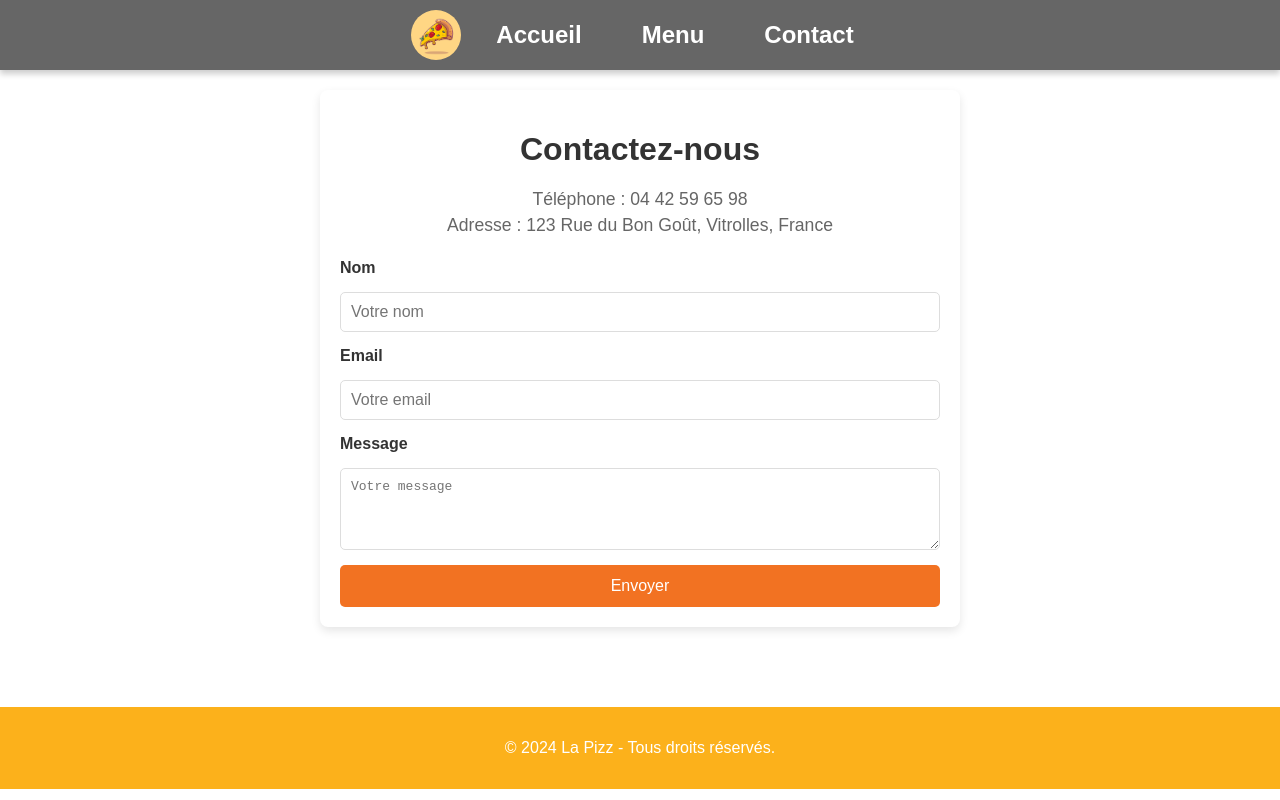
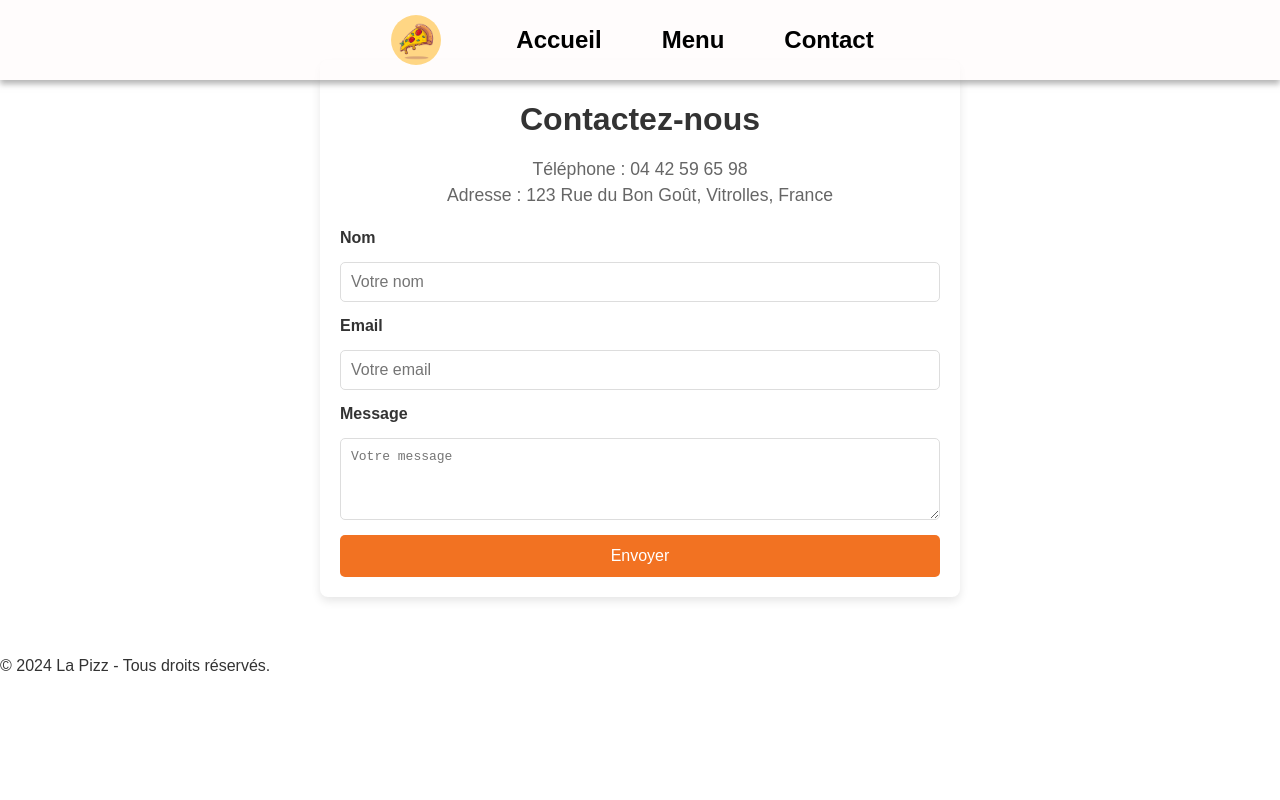
Before and after one commit to MustaphaMab/La_pizz_avec_REACT, a React (Create React App) app in the folder frontend/: page /Contact in a window 1280 px wide. Built offline with nearby package versions, Linux system fonts and the light colour scheme.

Commit message:
amélioration header

```diff
--- a/frontend/src/App.js
+++ b/frontend/src/App.js
@@ -6,7 +6,7 @@ import Menu from './pages/menu';
 import Contact from './pages/contact';
 import Footer from './pages/footer';
 
-import './App.css';
+// import './App.css';
 
 
 
--- /dev/null
+++ b/frontend/src/pages/footer.css
@@ -0,0 +1,7 @@
+/* footer.css */
+footer {
+    text-align: center;
+    padding: 1em;
+    background-color: rgb(252, 177, 27);
+    color: white;
+  }
--- /dev/null
+++ b/frontend/src/pages/header.css
@@ -0,0 +1,119 @@
+/* Styles pour le header */
+.header {
+    position: fixed;
+    top: 0;
+    left: 0;
+    width: 100%;
+    padding: 10px 0;
+    margin: auto;
+    background-color: rgba(255, 251, 251, 0.725); /* Fond semi-transparent */
+    box-shadow: 0 4px 6px rgba(124, 124, 124, 0.581);
+    z-index: 10;
+    display: flex;
+    justify-content: center;
+    align-items: center;
+  }
+
+  .nav-container {
+    display: flex;
+    align-items: center;
+    gap: 20px;
+  }
+
+  .header-logo {
+    width: 50px;
+    height: auto;
+    border-radius: 100%;
+  }
+
+  /* Burger Icon - uniquement visible sur mobile */
+  .burger-icon {
+    display: none;
+    flex-direction: column;
+    cursor: pointer;
+    z-index: 20;
+    gap: 5px;
+    background: none;
+    border: none;
+    outline: none;
+  }
+
+  .burger-icon .line {
+    width: 25px;
+    height: 3px;
+    background-color: white;
+    border-radius: 2px;
+    transition: all 0.3s ease;
+  }
+
+  /* Animation de transformation en "X" pour le burger */
+  .burger-icon.open .line:nth-child(1) {
+    transform: rotate(45deg) translate(5px, 5px);
+  }
+
+  .burger-icon.open .line:nth-child(2) {
+    opacity: 0;
+  }
+
+  .burger-icon.open .line:nth-child(3) {
+    transform: rotate(-45deg) translate(5px, -5px);
+  }
+
+  /* Styles pour les liens de navigation */
+  .nav-links {
+    display: flex;
+    gap: 30px;
+    transition: all 0.3s ease-in-out;
+    list-style: none;
+  }
+
+  .nav-links li a {
+    text-decoration: none;
+    color: white;
+    font-weight: bold;
+    padding: 8px 15px;
+    border-radius: 5px;
+    transition: background-color 0.3s, color 0.3s;
+
+  }
+
+  .nav-links li a:hover {
+    background-color: #f27222;
+    color: white;
+  }
+
+  /* Menu responsive pour petits écrans */
+  .nav-links.open {
+    position: fixed;
+    top: 0;
+    right: 0;
+    height: 100vh;
+    width: 100%;
+    background-color: rgba(214, 141, 80, 0.87);
+    flex-direction: column;
+    justify-content: center;
+    align-items: center;
+    gap: 20px;
+  }
+
+  .nav-links li a {
+    font-size: 1.5em;
+    transition: color 0.3s;
+    color: black;
+  }
+
+  /* Media Query pour petits écrans */
+  @media (max-width: 768px) {
+    /* Affiche le burger sur les petits écrans et cache le menu horizontal */
+    .burger-icon {
+      display: flex;
+    }
+
+    .nav-links {
+      display: none;
+    }
+
+    .nav-links.open {
+      display: flex;
+    }
+  }
--- a/frontend/src/pages/header.js
+++ b/frontend/src/pages/header.js
@@ -1,8 +1,22 @@
-import React, { useState } from "react";
+import React, { useState, useEffect } from "react";
 import { Link } from "react-router-dom";
+
+import './header.css';
 
 function Header() {
   const [menuOpen, setMenuOpen] = useState(false);
+
+  // Cette fonction ferme le menu si la taille de l'écran est supérieure à 768px
+  const handleResize = () => {
+    if (window.innerWidth > 768) {
+      setMenuOpen(false); // Fermer le menu burger sur les grands écrans
+    }
+  };
+
+  useEffect(() => {
+    window.addEventListener("resize", handleResize);
+    return () => window.removeEventListener("resize", handleResize);
+  }, []);
 
   const toggleMenu = () => {
     setMenuOpen(!menuOpen);
@@ -22,9 +36,9 @@ function Header() {
 
         {/* Liens de navigation avec affichage conditionnel */}
         <ul className={`nav-links ${menuOpen ? "open" : ""}`}>
-          <li><Link to="/" onClick={toggleMenu}>Accueil</Link></li>
-          <li><Link to="/menu" onClick={toggleMenu}>Menu</Link></li>
-          <li><Link to="/contact" onClick={toggleMenu}>Contact</Link></li>
+          <li><Link to="/" onClick={() => setMenuOpen(false)}>Accueil</Link></li>
+          <li><Link to="/menu" onClick={() => setMenuOpen(false)}>Menu</Link></li>
+          <li><Link to="/contact" onClick={() => setMenuOpen(false)}>Contact</Link></li>
         </ul>
       </div>
     </header>
--- /dev/null
+++ b/frontend/src/pages/menu.css
@@ -0,0 +1,24 @@
+/* menu.css */
+.pizza-list {
+    display: flex;
+    flex-wrap: wrap;
+    gap: 16px;
+  }
+
+  .pizza-item {
+    border: 1px solid #ddd;
+    padding: 16px;
+    border-radius: 8px;
+    box-shadow: 0 4px 8px rgba(0, 0, 0, 0.1);
+    width: 200px;
+    text-align: center;
+  }
+
+  .pizza-item h2 {
+    font-size: 1.2em;
+    margin: 0.5em 0;
+  }
+
+  .pizza-item p {
+    margin: 0.2em 0;
+  }
--- a/frontend/src/pages/menu.js
+++ b/frontend/src/pages/menu.js
@@ -1,4 +1,7 @@
 import React, { useEffect, useState } from 'react';
+
+import './menu.css';
+
 
 function Menu() {
     const [pizzas, setPizzas] = useState([]);
```
